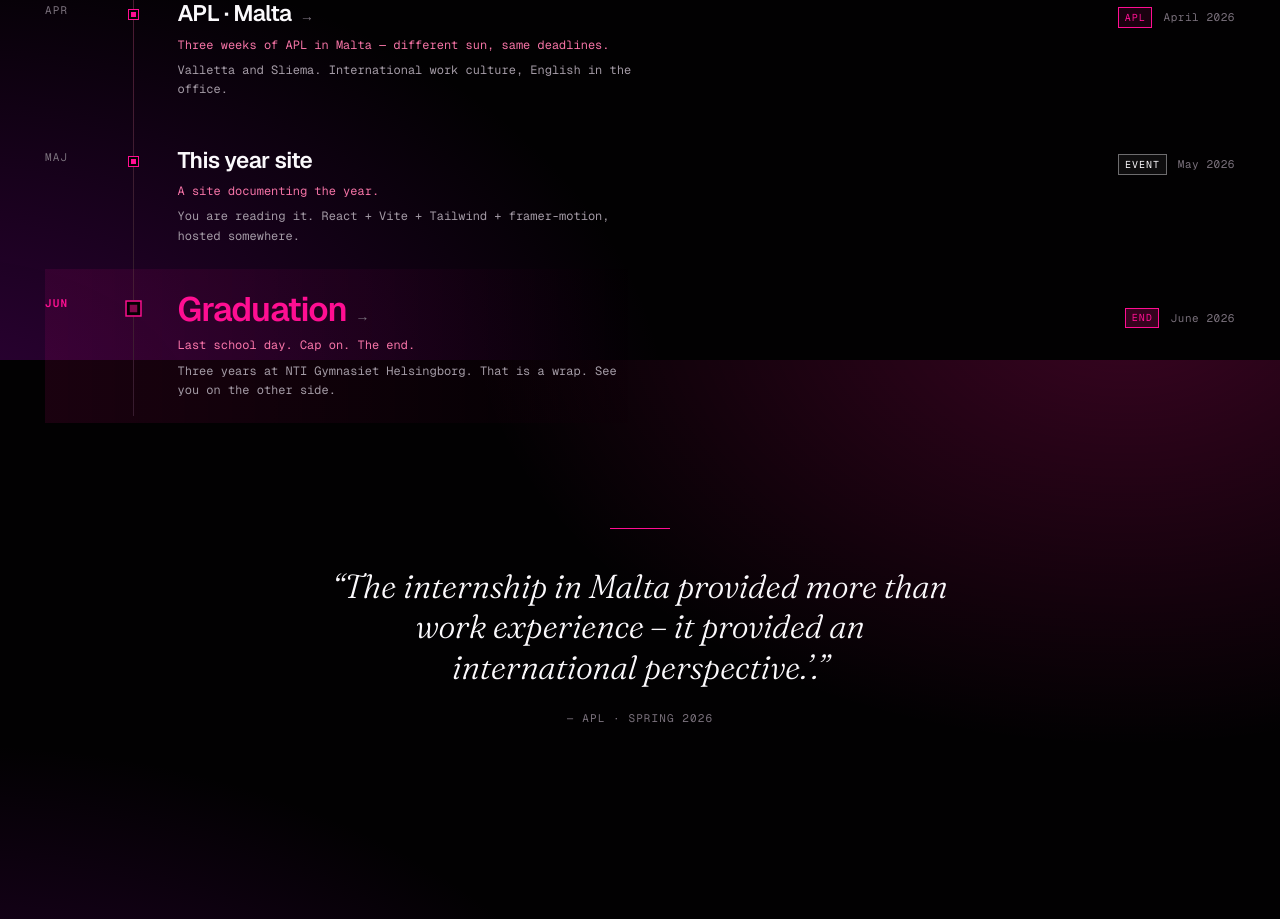
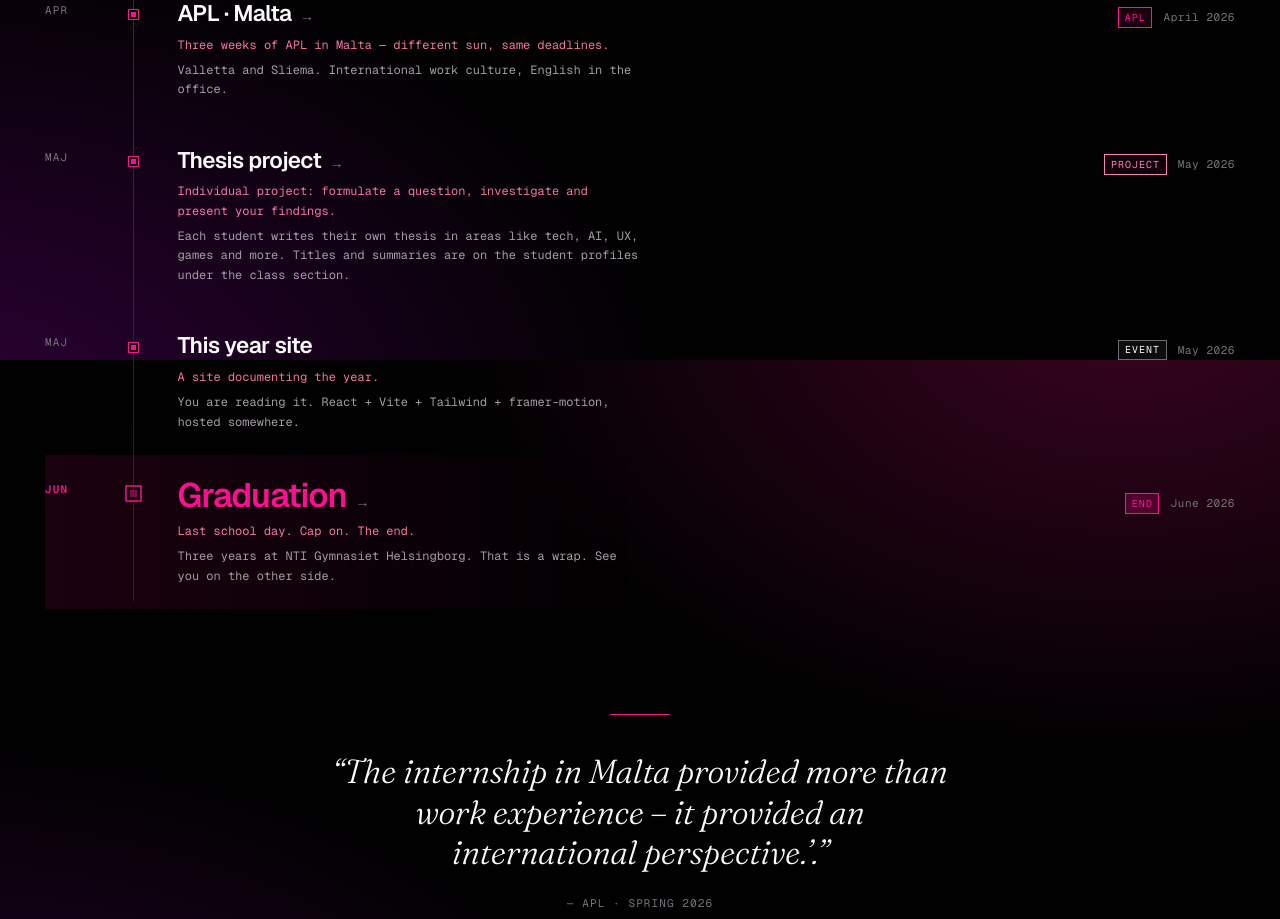
Before and after one commit to NTIG-Helsingborg/TE4_25-26_SITE, a React (Vite) app: page / in a window 1280 px wide. Shown: the part 7640-8559 px from the top of the page. Built offline with nearby package versions, Linux system fonts and the light colour scheme.

Commit message:
Added examensarbete to timeline

```diff
--- a/src/data/timeline.ts
+++ b/src/data/timeline.ts
@@ -127,6 +127,22 @@ export const timeline: TimelineEvent[] = [
     href: '/apl',
   },
   {
+    id: 'may-thesis',
+    month: 'maj',
+    date: { sv: 'maj 2026', en: 'May 2026' },
+    title: { sv: 'Examensarbete', en: 'Thesis project' },
+    brief: {
+      sv: 'Individuellt projekt: formulera en fråga, undersök och redovisa.',
+      en: 'Individual project: formulate a question, investigate and present your findings.',
+    },
+    description: {
+      sv: 'Varje elev skriver sitt eget examensarbete inom teknik, AI, UX, spel och mer. Titlar och sammanfattningar finns på elevprofilerna under klassen.',
+      en: 'Each student writes their own thesis in areas like tech, AI, UX, games and more. Titles and summaries are on the student profiles under the class section.',
+    },
+    tag: 'project',
+    href: '/klassen',
+  },
+  {
     id: 'may-yearsite',
     month: 'maj',
     date: { sv: 'maj 2026', en: 'May 2026' },
```
